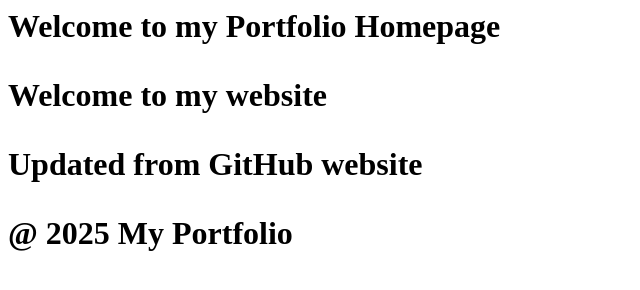
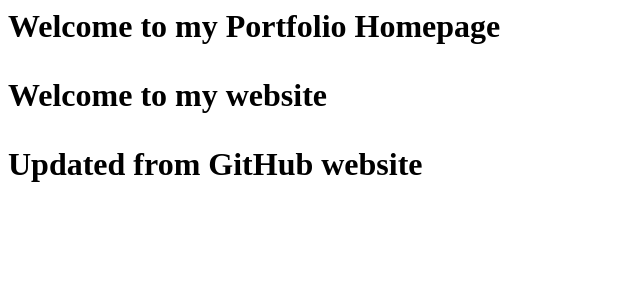
Before and after one commit to MechAhamed/portfolio-project, a plain HTML site: page index.html in a window 1280 px wide. Shown: the whole page, without its empty margins (0-640 px from the left). Drawn offline with Linux system fonts and the light colour scheme.

Commit message:
Update index.html
Removed the footer accidentally

```diff
--- a/index.html
+++ b/index.html
@@ -2,4 +2,3 @@
 <h1>Welcome to my Portfolio Homepage<h1>
 <p>Welcome to my website</p>
   <p>Updated from GitHub website</p>
-<footer>@ 2025 My Portfolio</footer>
```
